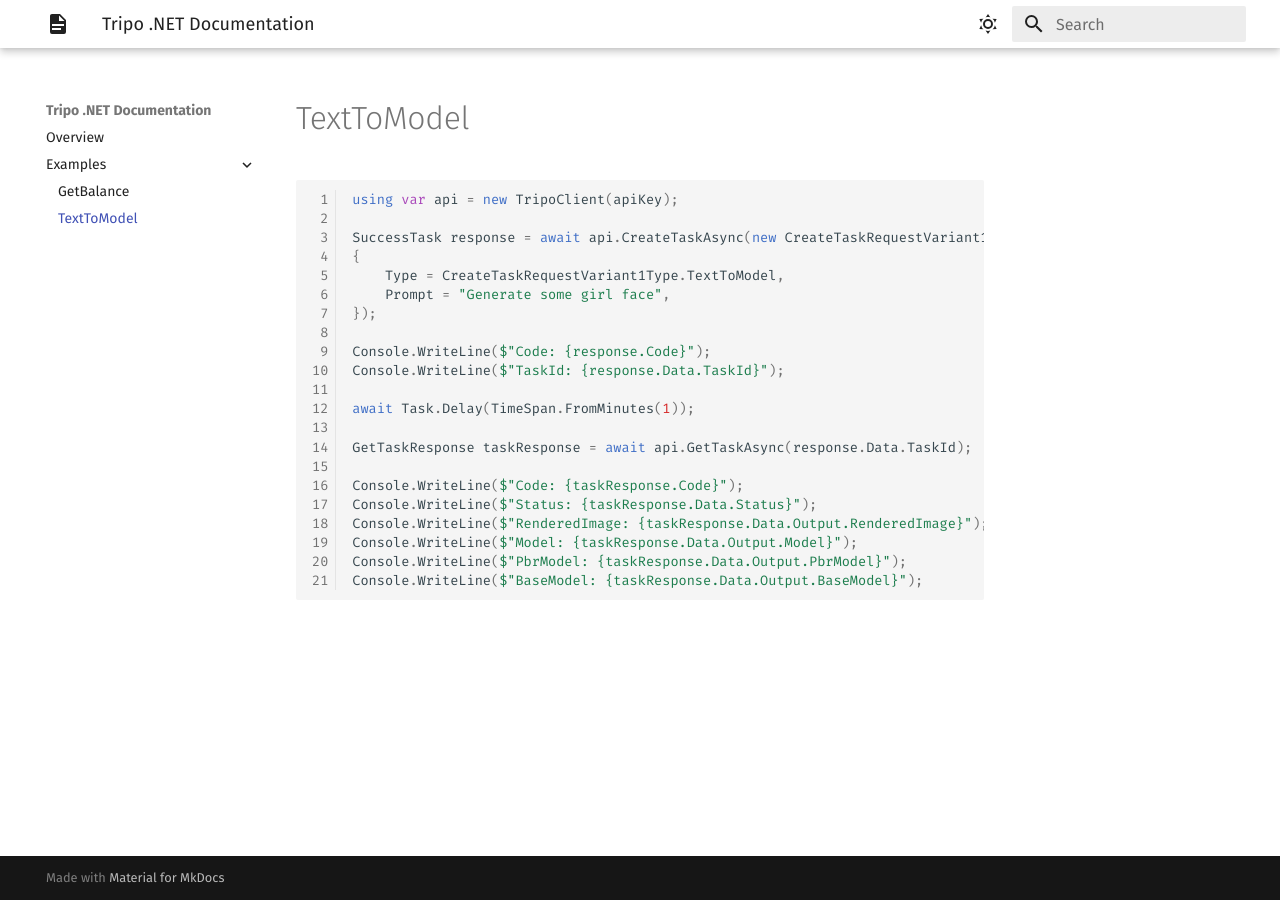
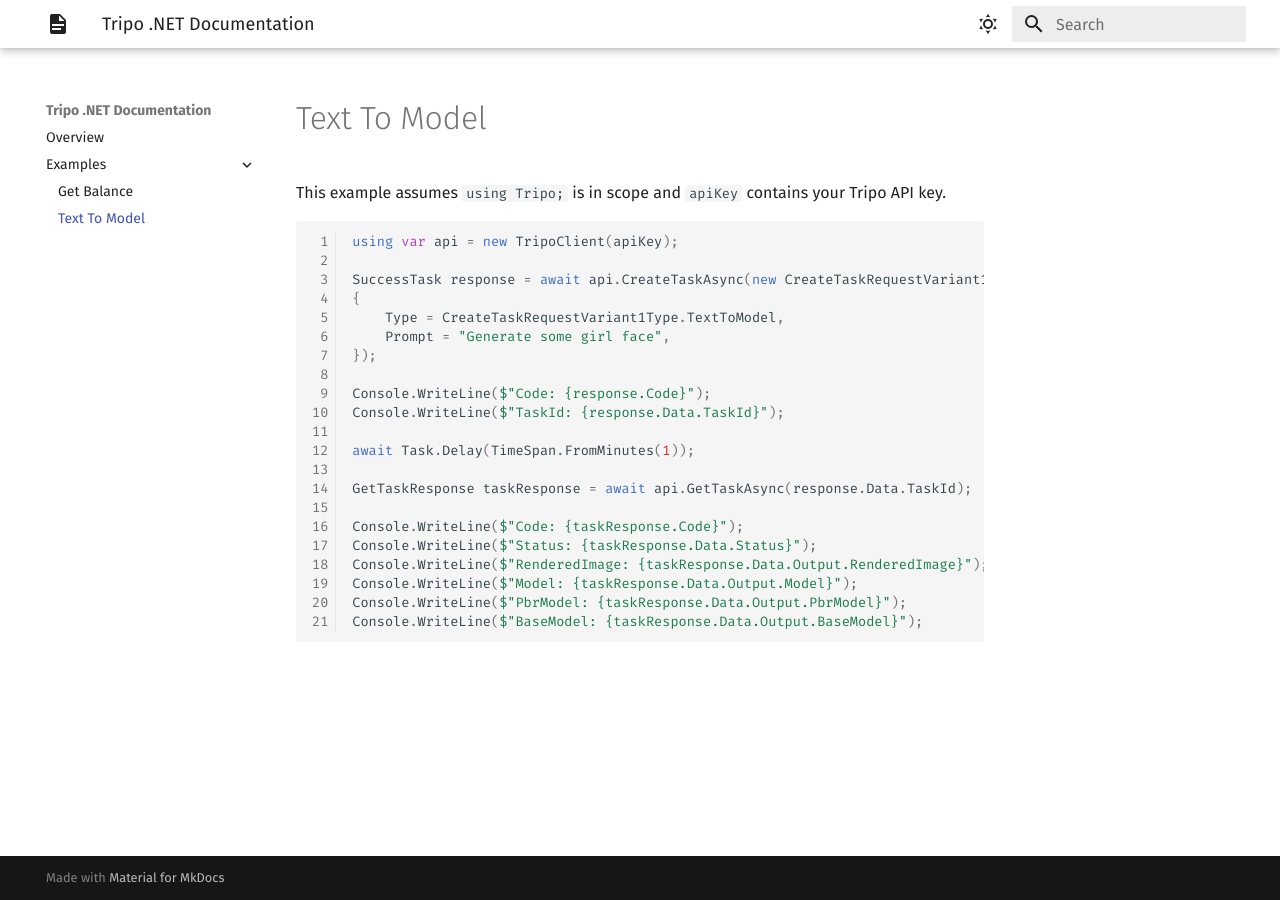
Before and after one commit to tryAGI/Tripo, an MkDocs documentation site: the page built from docs/examples/text-to-model.md, in a window 1280 px wide. Built offline with MkDocs 1.6.1 and Material for MkDocs 9.7.7, drawn with Linux system fonts in a browser that asks for light colours; the version menu is left out.

Commit message:
Regenerate docs from Example test files
Co-Authored-By: Claude Opus 4.6 <noreply@anthropic.com>

````diff
--- a/docs/samples/TextToModel.md
+++ b/docs/examples/text-to-model.md
@@ -1,3 +1,9 @@
+# Text To Model
+
+
+
+This example assumes `using Tripo;` is in scope and `apiKey` contains your Tripo API key.
+
 ```csharp
 using var api = new TripoClient(apiKey);
 
--- a/mkdocs.yml
+++ b/mkdocs.yml
@@ -3,8 +3,8 @@ nav:
 - Overview: index.md
 # EXAMPLES:START
 - Examples:
-  - GetBalance: samples/GetBalance.md
-  - TextToModel: samples/TextToModel.md
+  - Get Balance: examples/get-balance.md
+  - Text To Model: examples/text-to-model.md
 # EXAMPLES:END
 
 theme:
````
Also changed, not shown: docs/examples/get-balance.md (renamed from docs/samples/GetBalance.md, +6 -0 lines).
